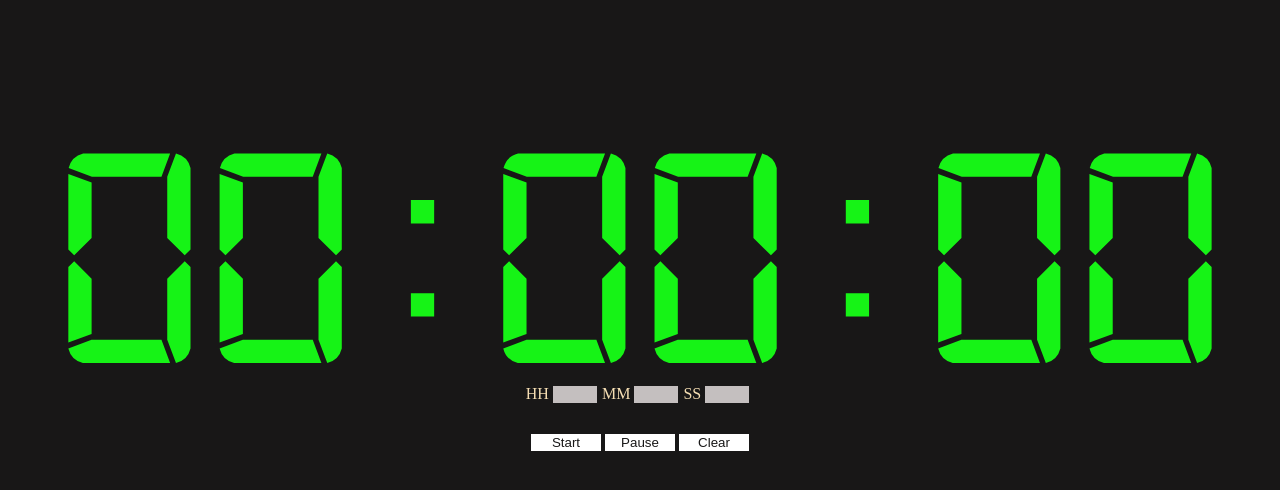
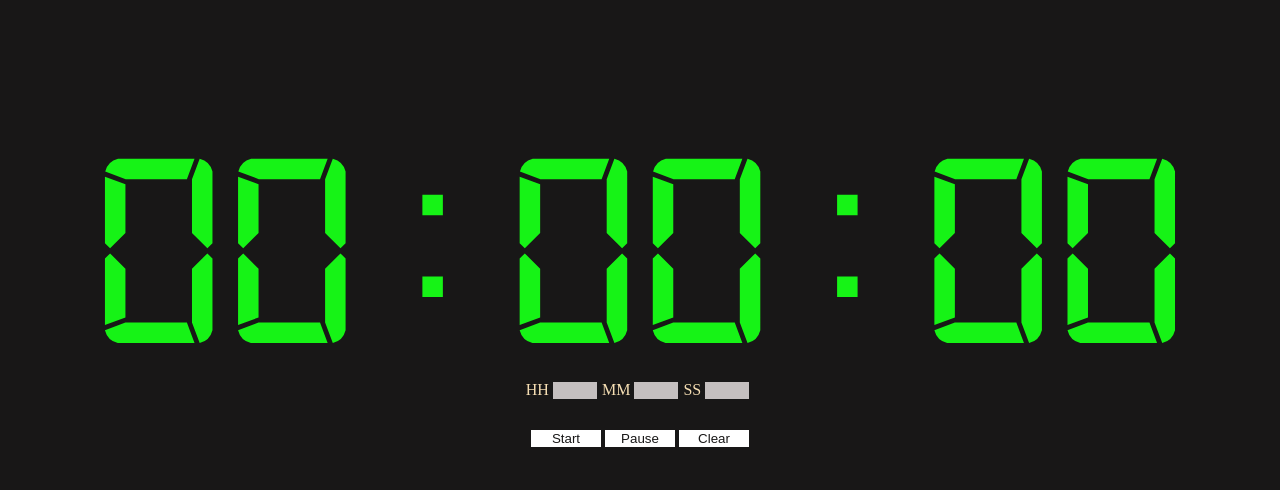
Before and after one commit to etoyin/Countdown-Timer, a website: page src/index.html in a window 1280 px wide. Drawn offline with Linux system fonts and the light colour scheme.

Commit message:
screen friendly

```diff
--- a/src/index.css
+++ b/src/index.css
@@ -14,28 +14,29 @@ body{
 }
 .timer-container{
     padding-top: 100px;
+    width: 100%;
 }
 .timer{
     display: flex;
     justify-content: center;
     color: #16f316;
-    width: max-content;
+    /* width: max-content; */
     /* border: 1px solid white; */
     margin: auto;
     margin-bottom: 30px;
 }
 .timer > .number {
     /* background-color: #f1f1f1; */
-    margin: 10px;
-    padding: 20px;
+    margin: 1vw;
+    padding: 2vw;
 }
 .timer > .semi{
-    margin: 10px;
+    margin: 1vw;
     padding-top: 20px;
     padding-bottom: 20px;
 }
 .timer > div{
-    font-size: 320px;
+    font-size: 22vw;
     font-family: 'digital-clock-font';
 }
 .timer-input{
--- a/src/index.js
+++ b/src/index.js
@@ -4,6 +4,9 @@ import { app, BrowserWindow, screen, powerSaveBlocker } from 'electron';
 if (require('electron-squirrel-startup')) { // eslint-disable-line global-require
   app.quit();
 }
+
+//npm run make to make the app
+
 
 // Keep a global reference of the window object, if you don't, the window will
 // be closed automatically when the JavaScript object is garbage collected.
```
